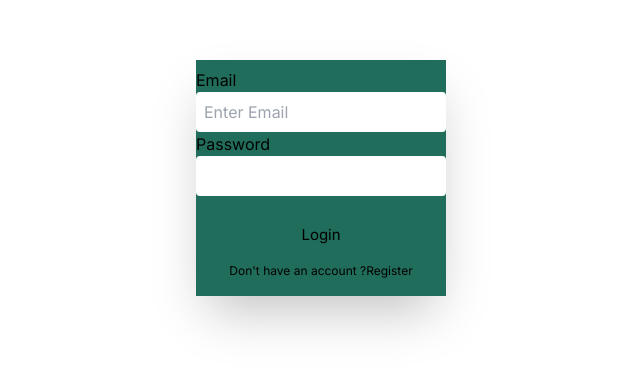
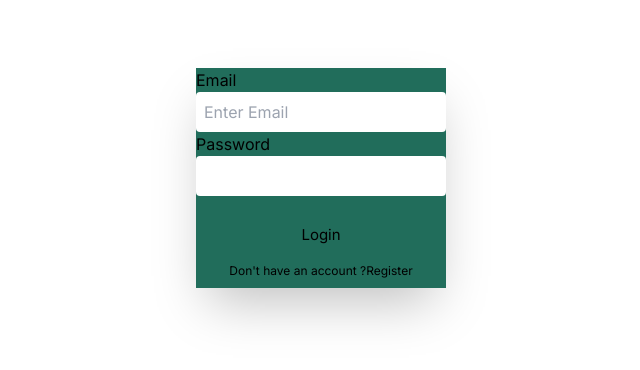
Before and after one commit to goodylove/Next-auth-task, a Next.js app: page /auth/login in a window 1280 px wide. Shown: the part 222-592 px from the top of the page, without its empty margins (319-959 px from the left). Built offline with nearby package versions, Linux system fonts and the light colour scheme; a web font is replaced by a local one.

Commit message:
bug: fix bug

```diff
--- a/Components/login/index.tsx
+++ b/Components/login/index.tsx
@@ -46,7 +46,7 @@ export default function Login() {
         <div className="w-[400px] flex  justify-center ">
           <form
             onSubmit={handleLogin}
-            className=" max-h-[400px]  gap-1 w-[100%]  mt-20 rounded-md  py-2 px-3   bg-[#216D5B]  justify-center items-center  flex flex-col  border-[1px]  shadow-2xl"
+            className=" max-h-[400px]  gap-1 w-[100%]  mt-20 rounded-md   p-[10px]   bg-[#216D5B]  justify-center items-center  flex flex-col    shadow-2xl"
           >
             <div className="flex flex-col gap-1 w-full py-1">
               <label htmlFor="email" className="font-Inter">
--- a/Components/register/index.tsx
+++ b/Components/register/index.tsx
@@ -52,7 +52,7 @@ export default function Register() {
         <div className="w-[500px] flex  flex-col justify-center">
           <form
             onSubmit={handleSUbmit}
-            className=" max-h-[400px]   mt-20 gap-2  w-[100%]  rounded-md  py-2 px-3  justify-center items-center  flex flex-col   border-[1px] shadow-2xl  bg-[#216D5B] "
+            className=" max-h-[400px]   mt-20 gap-2  w-[100%]  rounded-md  p-[10px]  justify-center items-center  flex flex-col   border-[1px] shadow-2xl  bg-[#216D5B] "
           >
             <div className="flex flex-col gap-1 w-full py-2">
               <label htmlFor="name" className="font-Inter">
```
